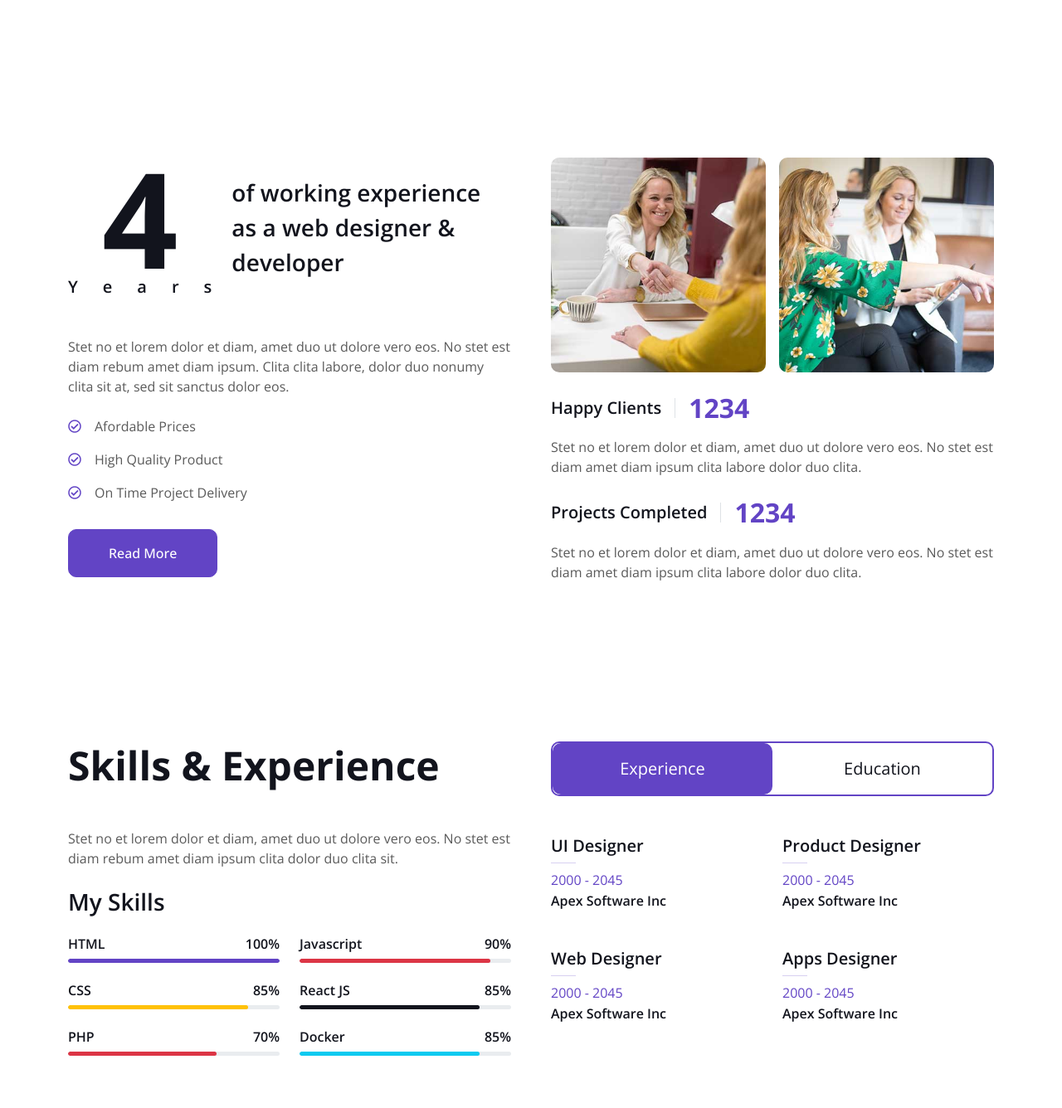
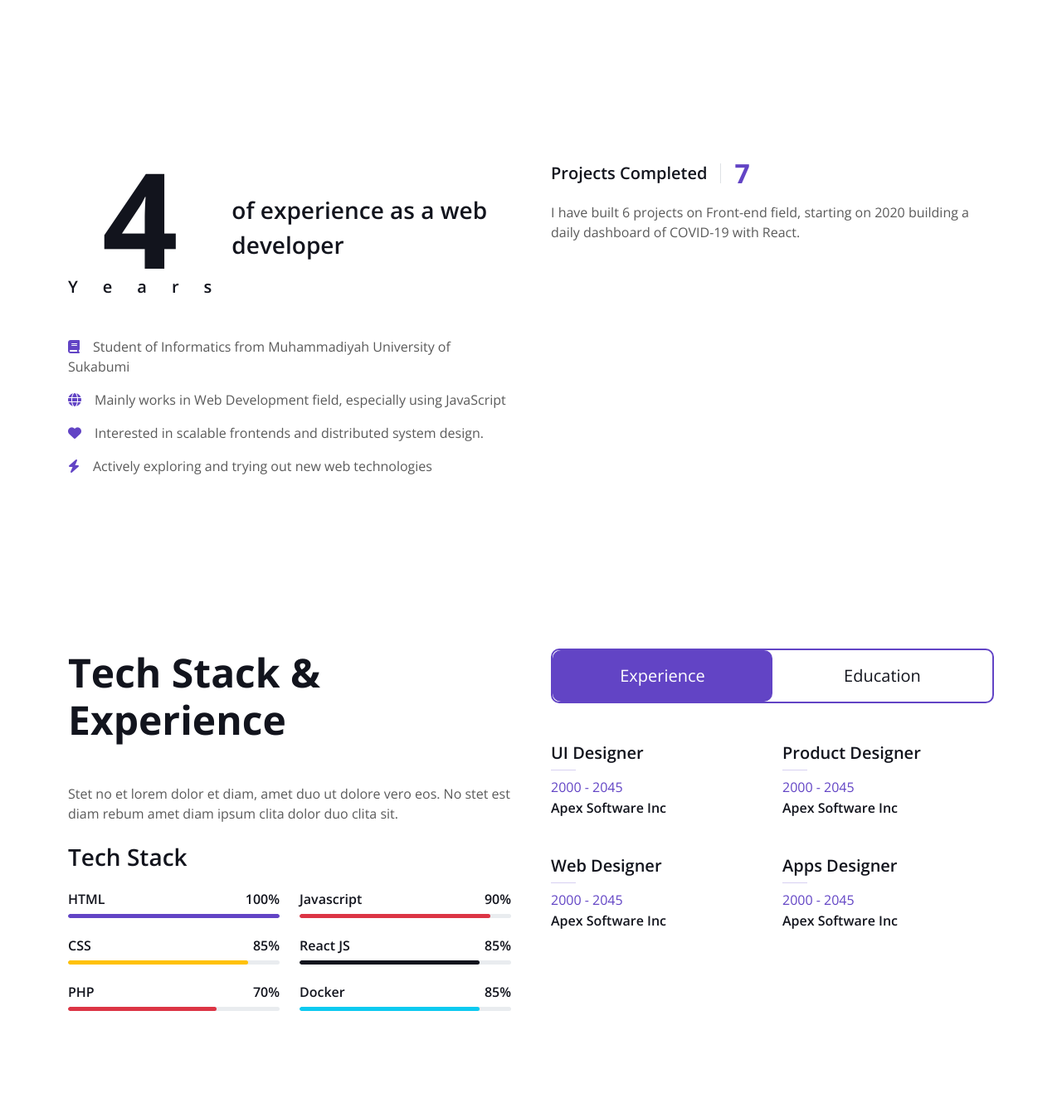
Before and after one commit to khw15/FAFR-Profile-Site, a CodeIgniter 4 app: the page made by app/Views/body.php in a window 1280 px wide. Shown: the part 692-2028 px from the top of the page at 83% size. Run offline with PHP 8.4 and a stand-in for CodeIgniter, Linux system fonts and the light colour scheme; the template is opened without the code that fills it, so the values that code supplies are empty; some libraries are stand-ins or nearby versions.

Commit message:
feat: Read Education table

```diff
--- a/app/Views/body.php
+++ b/app/Views/body.php
@@ -33,33 +33,20 @@
                             <h1 class="display-1 mb-0">4</h1>
                             <h5 class="mb-0">Years</h5>
                         </div>
-                        <h3 class="lh-base mb-0">of working experience as a web designer & developer</h3>
+                        <h3 class="lh-base mb-0">of experience as a web developer</h3>
                     </div>
-                    <p class="mb-4">Stet no et lorem dolor et diam, amet duo ut dolore vero eos. No stet est diam rebum amet diam ipsum. Clita clita labore, dolor duo nonumy clita sit at, sed sit sanctus dolor eos.</p>
-                    <p class="mb-3"><i class="far fa-check-circle text-primary me-3"></i>Afordable Prices</p>
-                    <p class="mb-3"><i class="far fa-check-circle text-primary me-3"></i>High Quality Product</p>
-                    <p class="mb-3"><i class="far fa-check-circle text-primary me-3"></i>On Time Project Delivery</p>
-                    <a class="btn btn-primary py-3 px-5 mt-3" href="">Read More</a>
+                    <p class="mb-4"><?=$introduction?></p>
+                    <p class="mb-3"><i class="fa-solid fa-book text-primary me-3"></i>Student of Informatics from Muhammadiyah University of Sukabumi</p>
+                    <p class="mb-3"><i class="fa-solid fa-globe text-primary me-3"></i>Mainly works in Web Development field, especially using JavaScript</p>
+                    <p class="mb-3"><i class="fa-solid fa-heart text-primary me-3"></i>Interested in scalable frontends and distributed system design.</p>
+                    <p class="mb-3"><i class="fa-solid fa-bolt text-primary me-3"></i>Actively exploring and trying out new web technologies</p>
                 </div>
                 <div class="col-lg-6 wow fadeInUp" data-wow-delay="0.5s">
-                    <div class="row g-3 mb-4">
-                        <div class="col-sm-6">
-                            <img class="img-fluid rounded" src="img/about-1.jpg" alt="">
-                        </div>
-                        <div class="col-sm-6">
-                            <img class="img-fluid rounded" src="img/about-2.jpg" alt="">
-                        </div>
-                    </div>
-                    <div class="d-flex align-items-center mb-3">
-                        <h5 class="border-end pe-3 me-3 mb-0">Happy Clients</h5>
-                        <h2 class="text-primary fw-bold mb-0" data-toggle="counter-up">1234</h2>
-                    </div>
-                    <p class="mb-4">Stet no et lorem dolor et diam, amet duo ut dolore vero eos. No stet est diam amet diam ipsum clita labore dolor duo clita.</p>
                     <div class="d-flex align-items-center mb-3">
                         <h5 class="border-end pe-3 me-3 mb-0">Projects Completed</h5>
-                        <h2 class="text-primary fw-bold mb-0" data-toggle="counter-up">1234</h2>
+                        <h2 class="text-primary fw-bold mb-0" data-toggle="counter-up">7</h2>
                     </div>
-                    <p class="mb-0">Stet no et lorem dolor et diam, amet duo ut dolore vero eos. No stet est diam amet diam ipsum clita labore dolor duo clita.</p>
+                    <p class="mb-0">I have built 6 projects on Front-end field, starting on 2020 building a daily dashboard of COVID-19 with React.</p>
                 </div>
             </div>
         </div>
@@ -72,9 +59,9 @@
         <div class="container">
             <div class="row g-5">
                 <div class="col-lg-6 wow fadeInUp" data-wow-delay="0.1s">
-                    <h1 class="display-5 mb-5">Skills & Experience</h1>
+                    <h1 class="display-5 mb-5">Tech Stack & Experience</h1>
                     <p class="mb-4">Stet no et lorem dolor et diam, amet duo ut dolore vero eos. No stet est diam rebum amet diam ipsum clita dolor duo clita sit.</p>
-                    <h3 class="mb-4">My Skills</h3>
+                    <h3 class="mb-4">Tech Stack</h3>
                     <div class="row align-items-center">
                         <div class="col-md-6">
                             <div class="skill mb-4">
@@ -178,10 +165,10 @@
                         <div id="tab-2" class="tab-pane fade show p-0">
                             <div class="row gy-5 gx-4">
                                 <div class="col-sm-6">
-                                    <h5>UI Design Course</h5>
+                                    <h5><?=$school_name?></h5>
                                     <hr class="text-primary my-2">
-                                    <p class="text-primary mb-1">2000 - 2045</p>
-                                    <h6 class="mb-0">Cambridge University</h6>
+                                    <p class="text-primary mb-1"><?=$year_start?> - <?=$year_end?></p>
+                                    <h6 class="mb-0"><?=$department?></h6>
                                 </div>
                                 <div class="col-sm-6">
                                     <h5>IOS Development</h5>
--- a/app/Views/layout.php
+++ b/app/Views/layout.php
@@ -17,7 +17,7 @@
     <link href="https://fonts.googleapis.com/css2?family=Open+Sans:wght@400;500;600;700;800&display=swap" rel="stylesheet">
 
     <!-- Icon Font Stylesheet -->
-    <link href="https://cdnjs.cloudflare.com/ajax/libs/font-awesome/5.10.0/css/all.min.css" rel="stylesheet">
+    <link href="https://cdnjs.cloudflare.com/ajax/libs/font-awesome/6.5.2/css/all.min.css" rel="stylesheet">
     <link href="https://cdn.jsdelivr.net/npm/bootstrap-icons@1.4.1/font/bootstrap-icons.css" rel="stylesheet">
 
     <!-- Libraries Stylesheet -->
```
Also changed, not shown: app/Controllers/Home.php (+11 -2 lines), app/Models/EduModel.php (added, +36 -0 lines), app/Models/HomeModel.php (+8 -1 lines).
